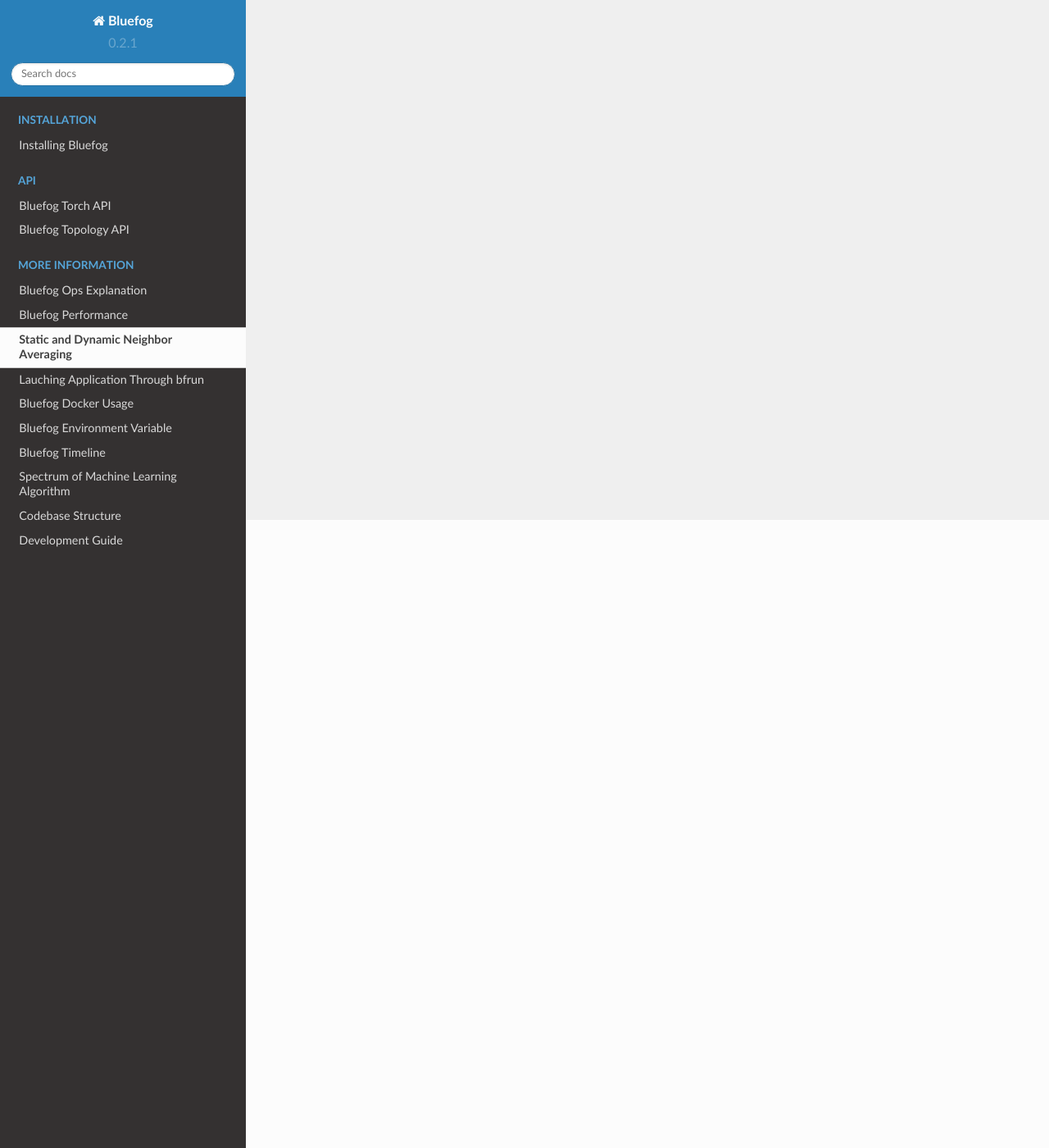
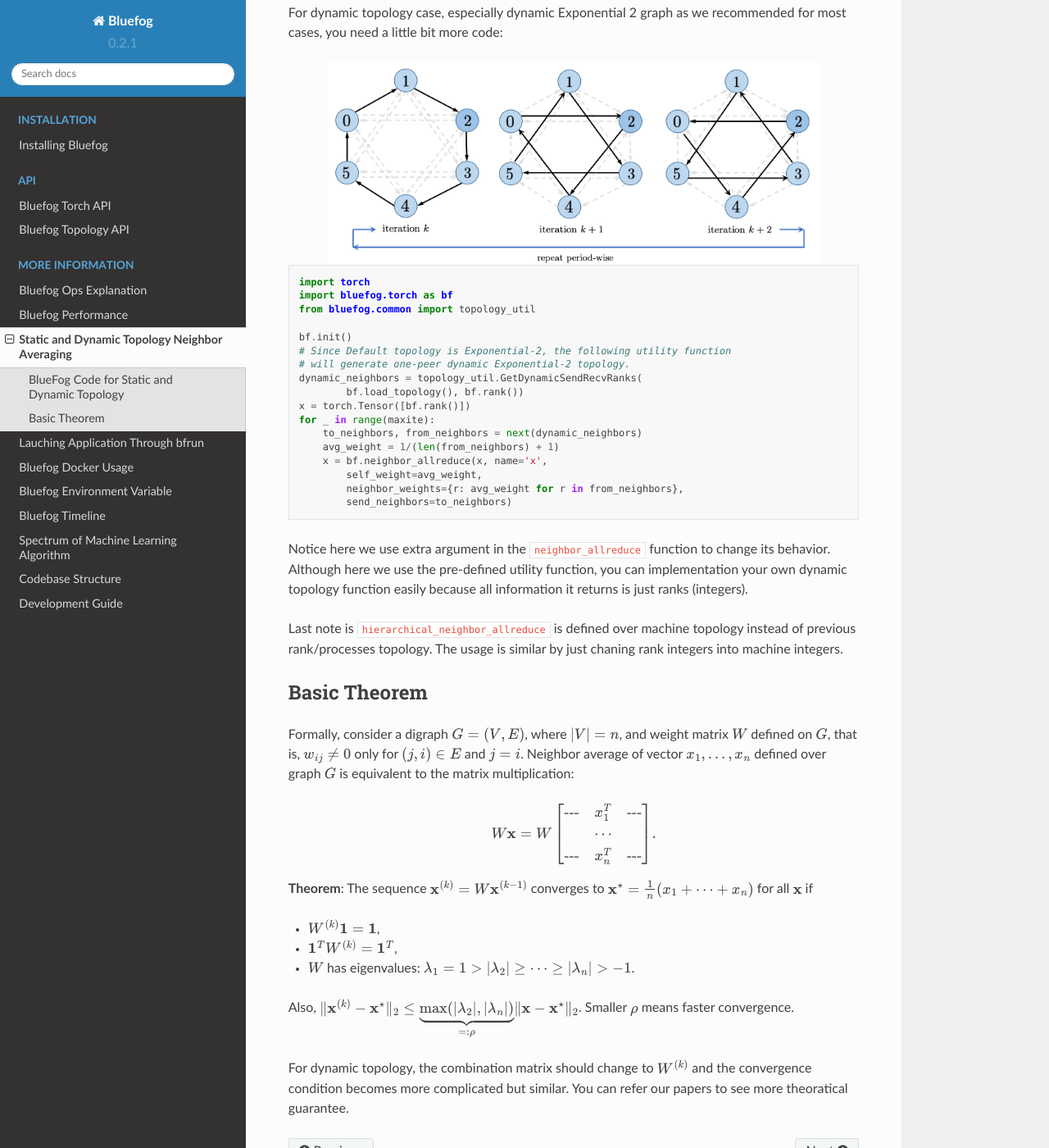
Before and after one commit to Bluefog-Lib/bluefog, a Sphinx documentation site: the page built from docs/neighbor_average.rst, in a window 1280 px wide and 1400 px high, scrolled down 766 px. Shown: the whole window at 82% size. Built offline with Sphinx 7.4.7 and the Read the Docs theme 2.0.0, drawn with Linux system fonts in a browser that asks for light colours; some of the changed text lies outside the part shown.

Commit message:
Add neighbor averaging doc

```diff
--- a/docs/index.rst
+++ b/docs/index.rst
@@ -138,7 +138,7 @@
 
    Bluefog Ops Explanation <bluefog_ops>
    Bluefog Performance <performance>
-   Static and Dynamic Neighbor Averaging <neighbor_average>
+   Static and Dynamic Topology Neighbor Averaging <neighbor_average>
    Lauching Application Through bfrun <running>
    Bluefog Docker Usage <docker>
    Bluefog Environment Variable <env_variable>
--- a/docs/neighbor_average.rst
+++ b/docs/neighbor_average.rst
@@ -1,2 +1,99 @@
-Static and Dynamic Neighbor Averaging
-=====================================
+Static and Dynamic Topology Neighbor Averaging
+==============================================
+
+The most distinguishable feature of Bluefog compared with other popular distributed training frameworks, such as
+DistributedDataParallel provided by pytorch, Horovod, BytePS, etc., is that our core implementation rooted on the idea
+that we introduce the virtual topology into the multiple processes and use the neighbor\_allreduce as
+basic operation instead of allreduce.
+
+The core idea is very simple: all nodes/processes are connected through a virtual topology and they
+fetch the information from their direct neighbors only, then do the average reduce operation. Although
+the concept is simple, there are lots of deep research and theorems built upon it. Here we just touch
+the most simple case to understand the basics. But let's run some code snippet to gain some insights first:
+
+BlueFog Code for Static and Dynamic Topology
+--------------------------------------------
+
+The BlueFog APIs are designed for easy use of the static and dynamic topology.
+For simple static topology usage:
+
+.. code-block:: python
+
+  import torch
+  import bluefog.torch as bf
+  from bluefog.common import topology_util
+
+  bf.init()  # Default topology is Exponential-2 graph
+  bf.set_topology(topology_util.RingGraph(bf.size()))  # change to ring graph.
+  x = torch.Tensor([bf.rank()])
+  for _ in range(100):
+      x = bf.neighbor_allreduce(x)  # Use previous set ring graph.
+  print("rank {} has x={}".format(bf.rank(), x))
+
+For dynamic topology case, especially dynamic Exponential 2 graph as we recommended
+for most cases, you need a little bit more code:
+
+.. image:: _static/one-peer-exp2.png
+   :width: 600
+   :align: center
+
+.. code-block:: python
+
+    import torch
+    import bluefog.torch as bf
+    from bluefog.common import topology_util
+
+    bf.init()
+    # Since Default topology is Exponential-2, the following utility function
+    # will generate one-peer dynamic Exponential-2 topology.
+    dynamic_neighbors = topology_util.GetDynamicSendRecvRanks(
+            bf.load_topology(), bf.rank())
+    x = torch.Tensor([bf.rank()])
+    for _ in range(maxite):
+        to_neighbors, from_neighbors = next(dynamic_neighbors)
+        avg_weight = 1/(len(from_neighbors) + 1)
+        x = bf.neighbor_allreduce(x, name='x',
+            self_weight=avg_weight,
+            neighbor_weights={r: avg_weight for r in from_neighbors},
+            send_neighbors=to_neighbors)
+
+Notice here we use extra argument in the ``neighbor_allreduce`` function to change its behavior.
+Although here we use the pre-defined utility function, you can implementation your own dynamic topology
+function easily because all information it returns is just ranks (integers).
+
+Last note is ``hierarchical_neighbor_allreduce`` is defined over machine topology instead of previous
+rank/processes topology. The usage is similar by just chaning rank integers into machine integers.
+
+
+
+Basic Theorem
+-------------
+
+Formally, consider a digraph :math:`G=(V,E)`, where :math:`|V|=n`,
+and weight matrix :math:`W` defined on :math:`G`, that is, :math:`w_{ij}\neq 0`
+only for :math:`(j,i)\in E` and :math:`j=i`.
+Neighbor average of vector :math:`x_1,\dots,x_n` defined over graph :math:`G` is equivalent to the
+matrix multiplication:
+
+.. math::
+
+    W\mathbf{x} = W
+    \begin{bmatrix}
+      \text{---} & x_1^T & \text{---}\\
+      & \cdots & \\
+      \text{---} & x_n^T & \text{---}
+    \end{bmatrix}.
+
+**Theorem**: The sequence :math:`\mathbf{x}^{(k)} = W\mathbf{x}^{(k-1)}` converges to :math:`\mathbf{x}^\star=\frac{1}{n}\left(x_1+\dots+x_n\right)`
+for all :math:`\mathbf{x}` if
+
+* :math:`W^{(k)}\mathbf{1} = \mathbf{1}`,
+* :math:`\mathbf{1}^T W^{(k)}=\mathbf{1}^T`,
+* :math:`W` has eigenvalues: :math:`\lambda_1=1 > |\lambda_2| \ge \dots \ge |\lambda_n| > -1`.
+
+Also, :math:`\|\mathbf{x}^{(k)}-\mathbf{x}^\star\|_2\le \underbrace{\max(|\lambda_2|,|\lambda_n|)}_{=:\rho}\|\mathbf{x}-\mathbf{x}^\star\|_2`.
+Smaller :math:`\rho` means faster convergence.
+
+For dynamic topology, the combination matrix should change to :math:`W^{(k)}` and the
+convergence condition becomes more complicated but similar. You can refer our papers to see more
+theoratical guarantee.
```
Also changed, not shown: docs/_static/one-peer-exp2.png (added).
